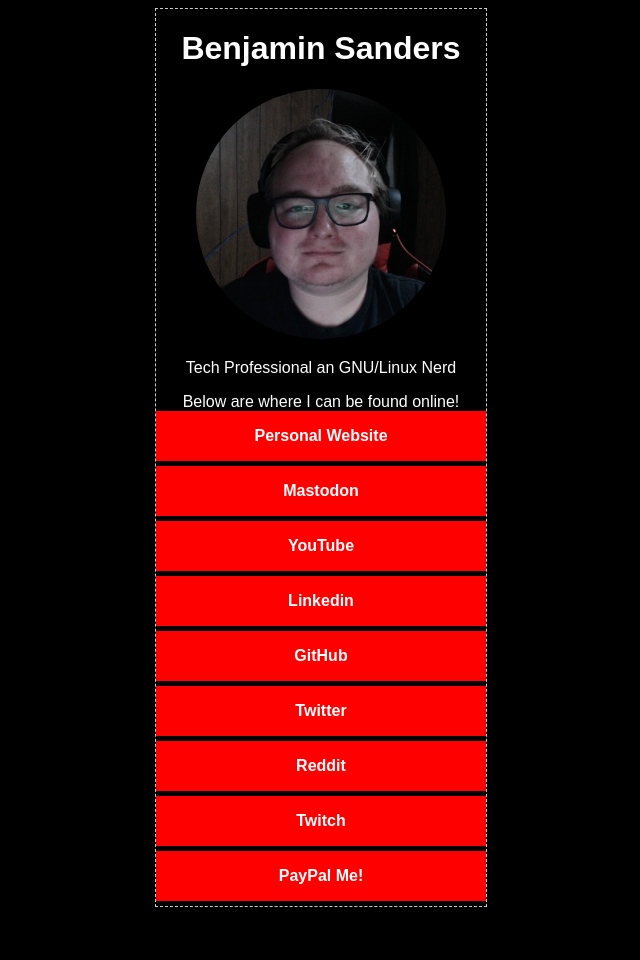
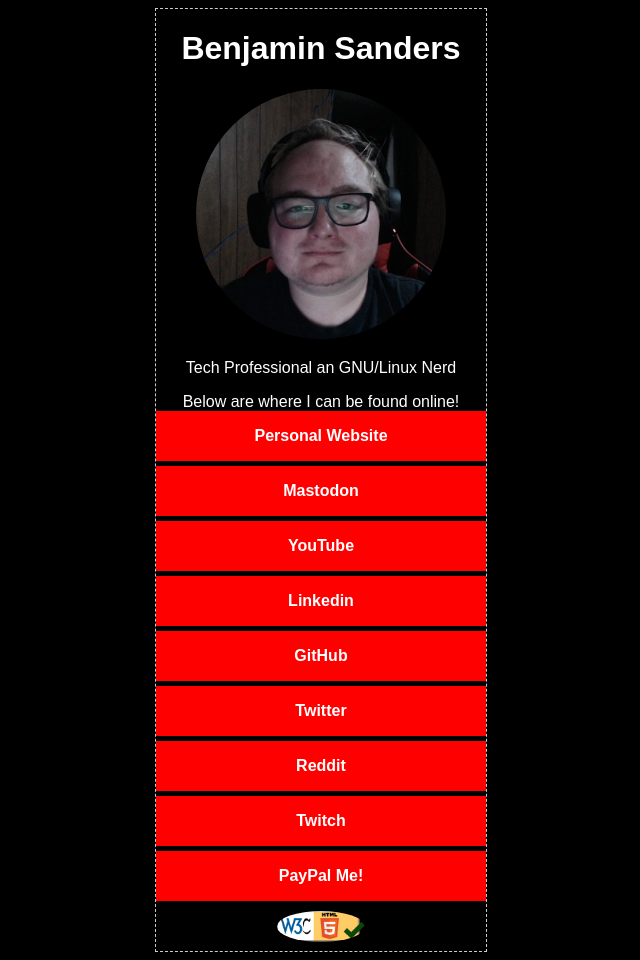
Before and after one commit to BenSanders/bsand.net, a plain HTML site: page index.html in a window 1280 px wide. Shown: the whole page, without its empty margins (319-959 px from the left). Before the commit the page ends 915 px from the top, so only its background shows below. Drawn offline with Linux system fonts and the light colour scheme.

Commit message:
Added W3C image

```diff
--- a/index.html
+++ b/index.html
@@ -32,6 +32,11 @@
             <li><a href="https://twitch.tv/bensanders" title="Twitch" target="_blank">Twitch</a></li>
             <li><a href="https://paypal.me/thebensanders/" title="PayPal Me" target="_blank">PayPal Me!</a></li>
         </ul>
+        <a class="badge" href="https://validator.w3.org/nu/?doc=https%3A%2F%2Fbsand.net%2F" target="_blank">
+            <picture>
+                <img src="./assets/W3C_HTML5_certified.png" alt="Certified HTML 5.0">
+            </picture>
+        </a>
     </div>
     <script src="./index.js"></script>
 </body>
--- a/main.css
+++ b/main.css
@@ -24,7 +24,7 @@
 
 }
 
-.wrapper a {
+.wrapper ul a {
     text-decoration: none;
     color: #fff;
     background-color: red;
@@ -37,3 +37,10 @@
 .wrapper a:hover {
     text-decoration: underline;
 }
+
+.wrapper a.badge picture img {
+    vertical-align: center;
+    width: 88px;
+    height: 31px;
+    padding: 5px;
+}
```
Also changed, not shown: assets/W3C_HTML5_certified.png (added).
